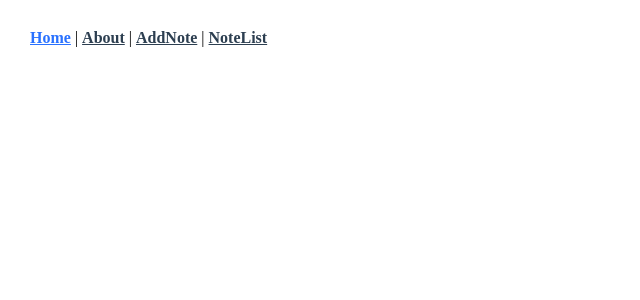
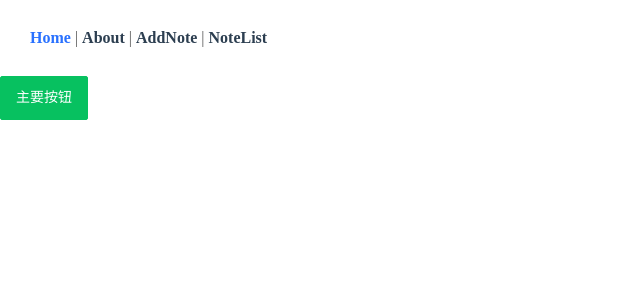
Before and after one commit to Middletwo-Kid/vue2-mobile-cli, a Vue app: page /#/ in a window 1280 px wide. Shown: the top 300 px of the page, without its empty margins (0-640 px from the left). Built offline with nearby package versions, Linux system fonts and the light colour scheme.

Commit message:
feat: 适配和引入vant

```diff
--- a/babel.config.js
+++ b/babel.config.js
@@ -2,4 +2,11 @@ module.exports = {
   presets: [
     '@vue/app',
   ],
+  plugins: [
+    ['import', {
+      libraryName: 'vant',
+      libraryDirectory: 'es',
+      style: true
+    }, 'vant']
+  ]
 };
--- a/package.json
+++ b/package.json
@@ -11,7 +11,9 @@
     "test:unit": "vue-cli-service test:unit"
   },
   "dependencies": {
+    "axios": "^0.21.1",
     "core-js": "^2.6.5",
+    "vant": "^2.12.5",
     "vue": "^2.6.10",
     "vue-class-component": "^7.0.2",
     "vue-property-decorator": "^8.1.0",
@@ -33,11 +35,13 @@
     "@vue/eslint-config-typescript": "^4.0.0",
     "@vue/test-utils": "1.0.0-beta.29",
     "babel-eslint": "^10.0.1",
+    "babel-plugin-import": "^1.13.3",
     "chai": "^4.1.2",
     "eslint": "^5.16.0",
     "eslint-plugin-vue": "^5.0.0",
     "husky": "^4.3.8",
     "node-sass": "^4.12.0",
+    "postcss-px-to-viewport": "^1.1.1",
     "sass-loader": "^8.0.0",
     "typescript": "^3.4.3",
     "vue-template-compiler": "^2.6.10"
@@ -47,5 +51,5 @@
       "pre-commit": "npm run lint",
       "commit-msg": "commitlint -E HUSKY_GIT_PARAMS"
     }
- }
+  }
 }
--- a/src/main.ts
+++ b/src/main.ts
@@ -2,8 +2,9 @@ import Vue from 'vue';
 import App from './App.vue';
 import router from './router';
 import store from './store';
-import './assets/style/reset.scss';
-import './assets/style/common.scss';
+import '@/plugins/vant';
+import '@/assets/style/reset.scss';
+import '@/assets/style/common.scss';
 
 Vue.config.productionTip = false;
 
--- /dev/null
+++ b/src/plugins/vant.ts
@@ -0,0 +1,4 @@
+import Vue from 'vue';
+import { Button } from 'vant';
+
+Vue.use(Button);
--- a/src/router/index.ts
+++ b/src/router/index.ts
@@ -43,6 +43,8 @@ router.beforeEach((to: any, from: any, next: () => void): void => {
   document.title = title;
 
   // check login, so that ...
+
+  next();
 });
 
 router.afterEach((to: any, from: any): void => {
--- a/src/views/Home.vue
+++ b/src/views/Home.vue
@@ -1,6 +1,6 @@
 <template>
   <div class="home">
-    This is Home
+    <van-button type="primary">主要按钮</van-button>
   </div>
 </template>
 
@@ -10,3 +10,7 @@ import { Component, Vue } from 'vue-property-decorator';
 @Component
 export default class Home extends Vue {}
 </script>
+
+<style scoped lang='scss'>
+
+</style>
--- a/src/views/note/Add.vue
+++ b/src/views/note/Add.vue
@@ -14,6 +14,6 @@ import { Component, Prop, Vue } from 'vue-property-decorator';
 export default class AddNote extends Vue {}
 </script>
 
-<style scoped lang='less'>
+<style scoped lang='scss'>
 
 </style>
--- a/src/views/note/Details.vue
+++ b/src/views/note/Details.vue
@@ -14,6 +14,6 @@ import { Component, Prop, Vue } from 'vue-property-decorator';
 export default class NoteDetails extends Vue {}
 </script>
 
-<style scoped lang='less'>
+<style scoped lang='scss'>
 
 </style>
--- a/src/views/note/List.vue
+++ b/src/views/note/List.vue
@@ -14,6 +14,6 @@ import { Component, Prop, Vue } from 'vue-property-decorator';
 export default class NoteList extends Vue {}
 </script>
 
-<style scoped lang='less'>
+<style scoped lang='scss'>
 
 </style>
```
Also changed, not shown: src/.postcssrc.js (added), 1 other file (tests, documents, lock files or other folders).
